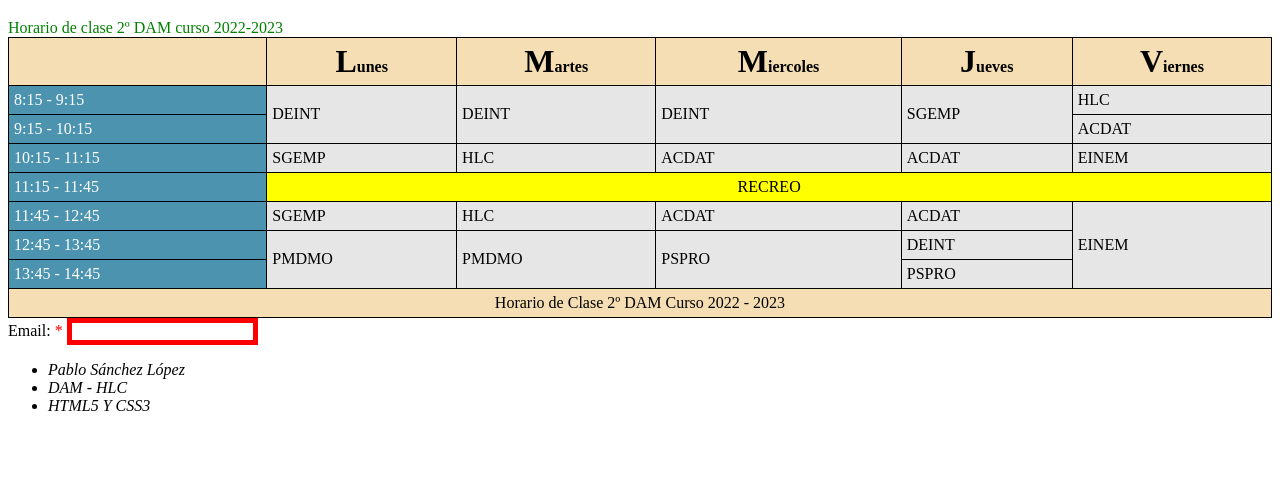
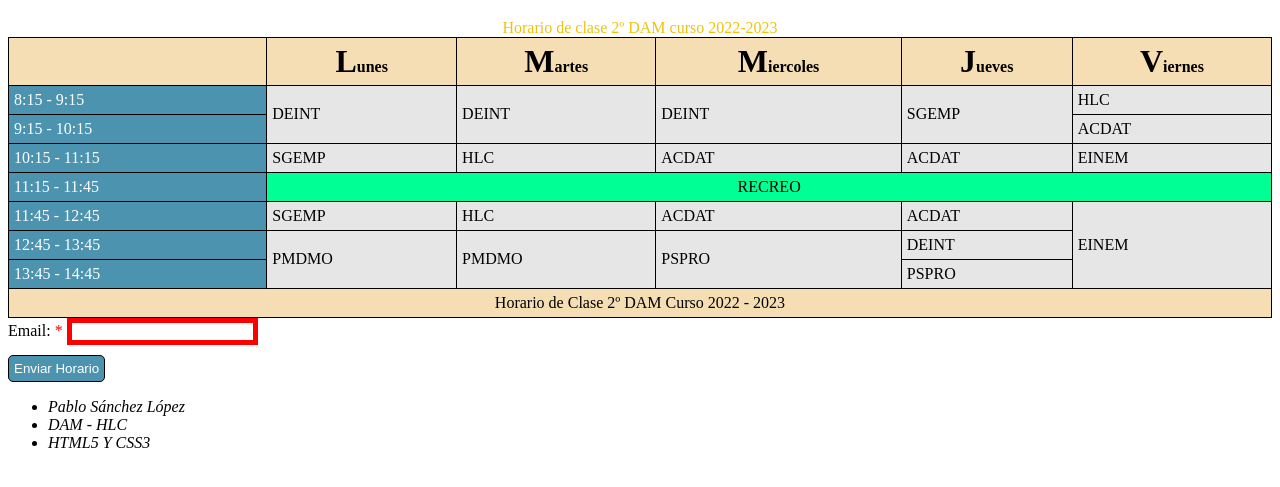
Before and after one commit to PSL2001/devHLC_22_23, a plain HTML site: page HTML_CSS3/Practicas_Clase/HTML5YCSS3_Practica08/HTML5yCSS3_Practica08.html in a window 1280 px wide. Shown: the part 61-548 px from the top of the page. Drawn offline with Linux system fonts and the light colour scheme.

Commit message:
Terminado

```diff
--- a/HTML_CSS3/Practicas_Clase/HTML5YCSS3_Practica08/HTML5yCSS3_Practica08.html
+++ b/HTML_CSS3/Practicas_Clase/HTML5YCSS3_Practica08/HTML5yCSS3_Practica08.html
@@ -15,8 +15,10 @@
     <header>
         <h1>Horario de Clase</h1>
     </header>
+    <div id="enlace">
+        <a href="#">Horario de clase 2º DAM curso 2022-2023</a>
+    </div>
     <main>
-        <a href="#">Horario de clase 2º DAM curso 2022-2023</a>
         <table>
             <thead>
                 <th></th>
@@ -78,11 +80,13 @@
             </tfoot>
         </table>
     </main>
+    <!-- El input va aqui -->
+    Email:
+    <label for="input"></label>
+    <input type="text" name="input" required>
+    <br>
+    <input type="submit" value="Enviar Horario">
     <footer>
-        <!-- El input va aqui -->
-        Email:
-        <label for="input"></label>
-        <input type="text" name="input" required>
         <address>
             <ul>
                 <li>Pablo Sánchez López</li>
--- a/HTML_CSS3/Practicas_Clase/HTML5YCSS3_Practica08/css/estilos_completar_P08.css
+++ b/HTML_CSS3/Practicas_Clase/HTML5YCSS3_Practica08/css/estilos_completar_P08.css
@@ -28,9 +28,19 @@ tfoot td {
     text-align: center;
 }
 
-/* Los enlaces iran alineados al centro */
-a {
+/* Estilo centrado de los enlaces */
+#enlace {
     text-align: center;
+}
+
+/* Estilo de los botones */
+input[type="submit"] {
+    background-color: #4c93af;
+    color: white;
+    border: 1px solid black;
+    border-radius: 5px;
+    padding: 5px;
+    margin-top: 10px;
 }
 
 /* Utilizando únicamente pseudoselectores da color de fondo verde a las casillas que contienen horas */
@@ -41,7 +51,7 @@ tbody td:first-child {
 
 /* Utilizando únicamente pseudoselectores da color de fondo amarillo a la celda de recreo */
 tr:nth-child(4) td:nth-child(2) {
-    background-color: yellow;
+    background-color: rgb(0, 255, 149);
     text-align: center;
 }
 
@@ -61,12 +71,12 @@ a {
 
 /* Ahora hacemos que los visitados se muestren en rojo */
 a:visited {
-    color: red;
+    color: rgb(0, 68, 255);
 }
 
 /* Ahora hacemos que los no visitados se muestren en verde */
 a:link {
-    color: green;
+    color: rgb(236, 196, 14);
 }
 
 /* Utilizando pseudoselectores hacer que cuando pasemos el ratón sobre la columna del viernes
```
